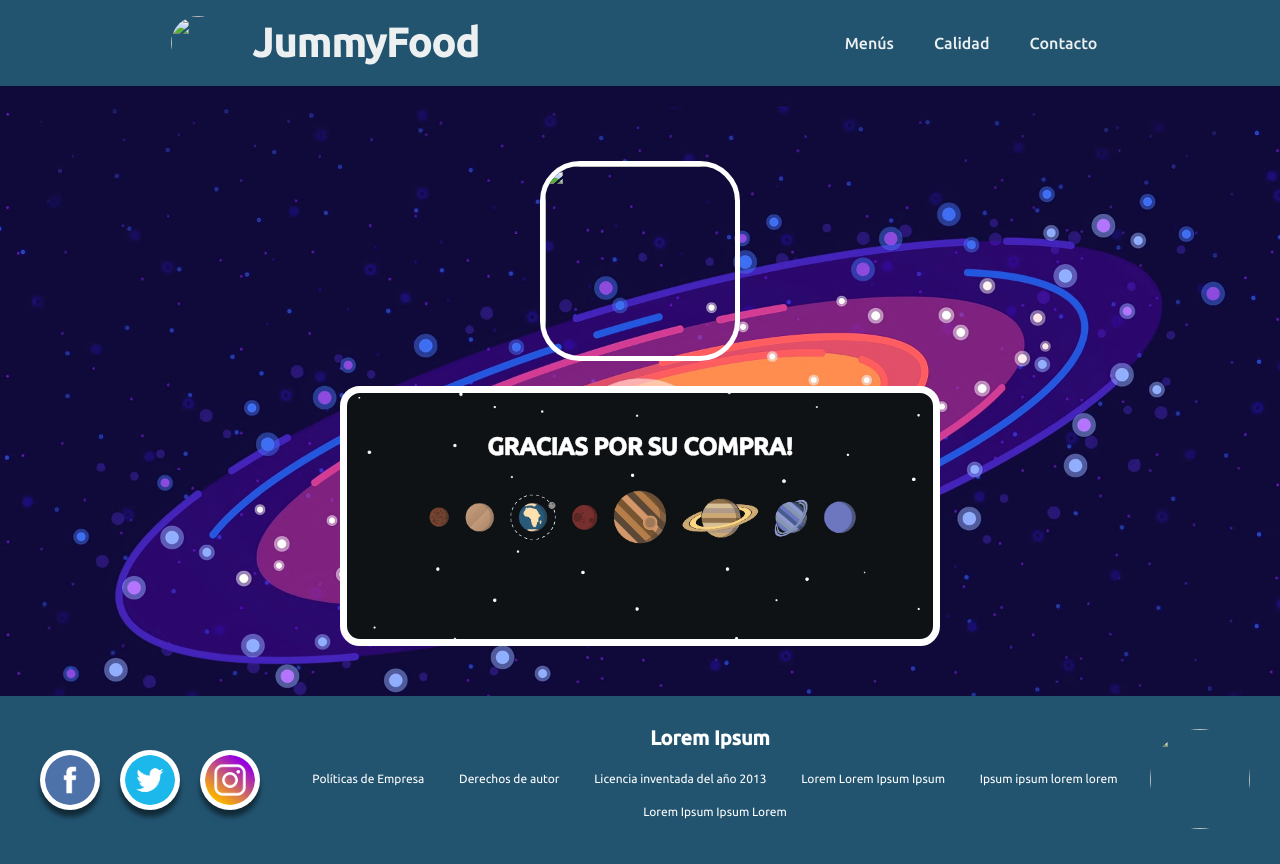
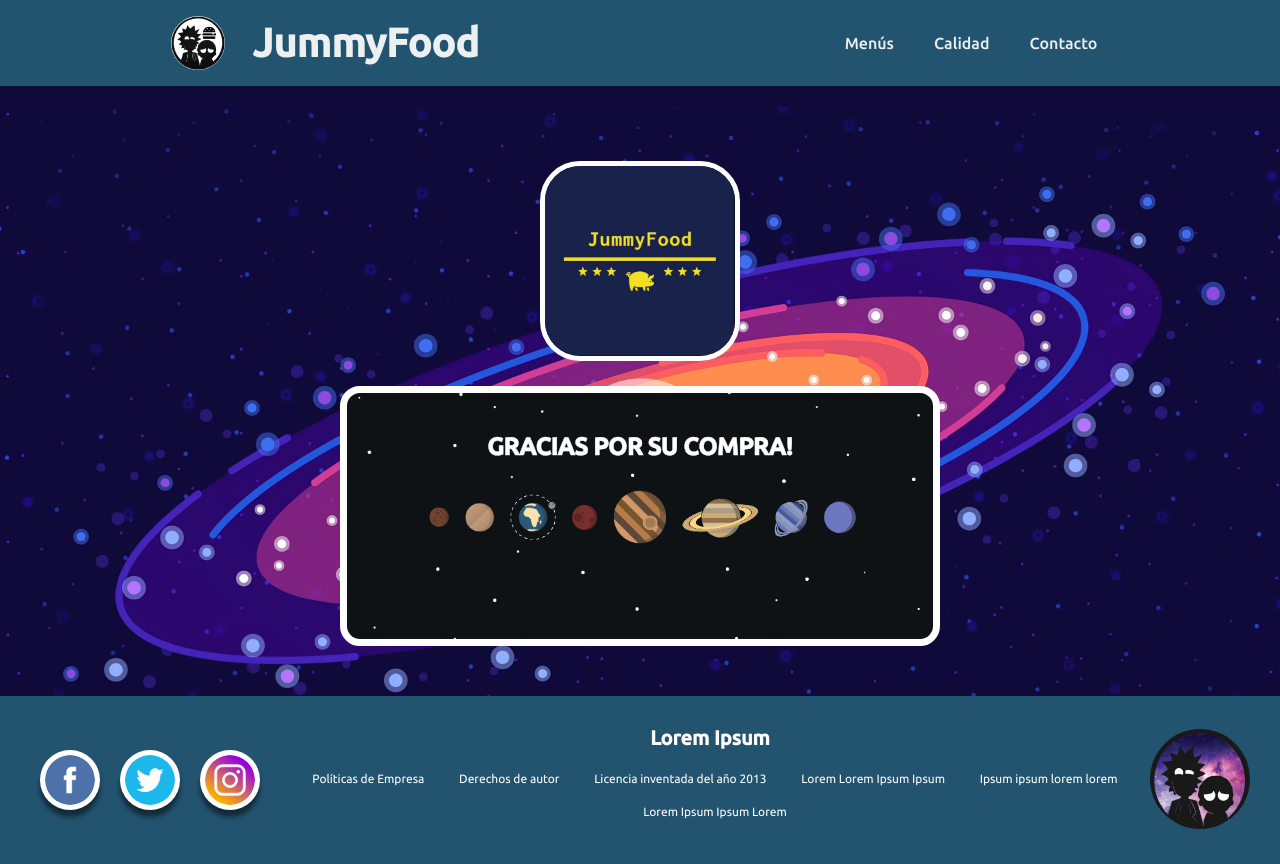
Before and after one commit to MateoGarciaG/Project-dual-website, a plain HTML site: page compra.html in a window 1280 px wide. Drawn offline with Linux system fonts and the light colour scheme.

Commit message:
feat(Added fix routes of resources of img compra.html)

```diff
--- a/compra.html
+++ b/compra.html
@@ -14,7 +14,7 @@
         <!--Enlace para Titulo y Logotipo-->
 
         <a href="index.html" class="titulo">
-            <img class="logotipo" src="resources/img/logo.png" alt="">
+            <img class="logotipo" src="resources/img/compra/logo.png" alt="">
 
             <h1>
                 JummyFood
@@ -82,7 +82,7 @@
         <!--IMAGEN DE FONDO SCROLLING SECTION-->
         <div class="img-scroll-section">
             <div class="main-logotipo">
-                <img src="resources/img/logoJummyFood.JPG"  class="img-scroll-logotipo" alt="">
+                <img src="resources/img/compra/logoJummyFood.JPG"  class="img-scroll-logotipo" alt="">
             </div>
 
 
@@ -169,7 +169,7 @@
 
                 <div class="footer-logotipo box">
                     <a href="#">
-                    <img src="resources/img/logo_rickMorty.JPG">
+                    <img src="resources/img/compra/logo_rickMorty.JPG">
                     </a>
                 </div>
 
```
Also changed, not shown: resources/img/compra/logo.png (added), resources/img/compra/logoJummyFood.JPG (added), resources/img/compra/logo_rickMorty.JPG (added).
